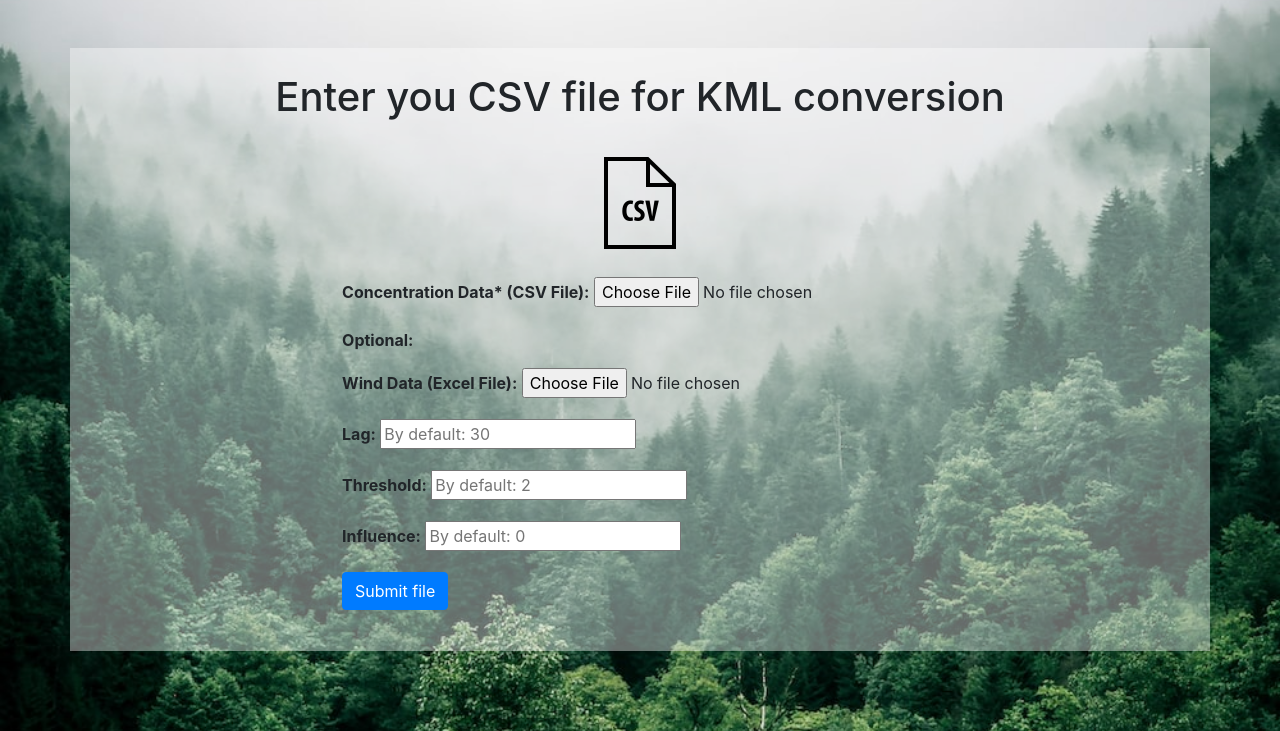
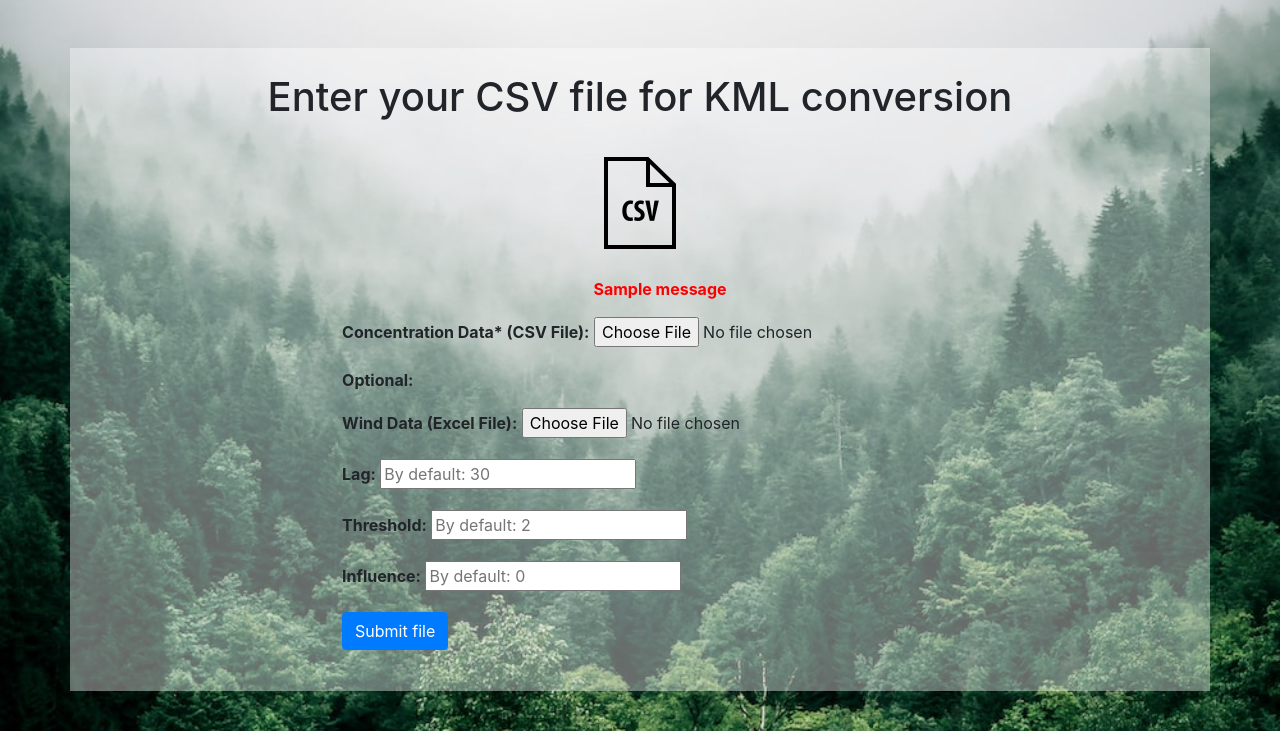
Before and after one commit to HBmem/Air-Pollution-Website, a Django app: page / in a window 1280 px wide. Shown: the part 56-787 px from the top of the page. Run offline with Django 4.2, Linux system fonts and the light colour scheme; one stand-in notice (Sample message) is shown; some libraries are stand-ins or nearby versions.

Commit message:
added input check and fixed a spelling error

```diff
--- a/air_pollution_website/website/templates/website/home.html
+++ b/air_pollution_website/website/templates/website/home.html
@@ -7,7 +7,7 @@
     <main class="container bg-op mt-5">
 
         <div>
-            <h1>Enter you CSV file for KML conversion</h1>
+            <h1>Enter your CSV file for KML conversion</h1>
             <br>
             <div class="row justify-content-center">
                 <img src="../../static/website/icons2.png" class="img-fluid" alt="Responsive image" style="width: 100px;">
@@ -15,6 +15,15 @@
         </div>
 
         <br>
+        {% if messages %}
+        <center>
+        <ul class="messages">
+            {% for message in messages %}
+            <b style="color:red;" {% if message.tags %} class="{{ message.tags }}"{% endif %}>{{ message }}</b>
+            {% endfor %}
+        </ul>
+        </center>
+        {% endif %}
 
         <div class="row justify-content-center">
             <form method="post" enctype="multipart/form-data" >
--- a/air_pollution_website/website/views.py
+++ b/air_pollution_website/website/views.py
@@ -1,4 +1,5 @@
 import csv, re, simplekml, io, openpyxl, numpy as np, os, shutil
+import string
 from wsgiref.validate import validator
 from website.models import Location, kmlFile
 from django.core.files import File
@@ -18,6 +19,14 @@ def home(request):
         thewind = request.FILES.get('windName', None)
         windList = None
         if thewind is not None:
+            fullstring = str(thewind)
+            substring = ".xlsx"
+            if fullstring != None and substring in fullstring:
+                print("Found!")
+            else:
+                messages.info(request, 'Please make sure your wind data is in the xlsx format.')
+                return render(request, "website/home.html")
+
             inputwind = openpyxl.load_workbook(thewind)
             ws = inputwind.active
             windList = []
@@ -27,7 +36,15 @@ def home(request):
 
         # handle the concentration file
         thefile = request.FILES.get('fileName', None)
-        print(type(thefile))
+        fullstring = str(thefile)
+        substring = ".csv"
+        if fullstring != None and substring in fullstring:
+            print("Found!")
+        else:
+            messages.info(request, 'Please make sure your concentration data is in the CSV format')
+            return render(request, "website/home.html")
+
+        print(thefile)
         decoded_file = thefile.read().decode('utf-8').splitlines()
         inputfile = csv.reader(decoded_file)
         next(inputfile)  # Go past the header rows
@@ -88,7 +105,7 @@ def home(request):
             kmlPath = os.path.join(prevdir, 'air_pollution_website/kml')
             print("kmlpath", kmlPath)
             for filename in os.listdir(kmlPath):
-                print("loop")
+
                 filepath = os.path.join(kmlPath, filename)
                 print(filepath)
                 try:
```
Also changed, not shown: air_pollution_website/db.sqlite3, 1 other file.
